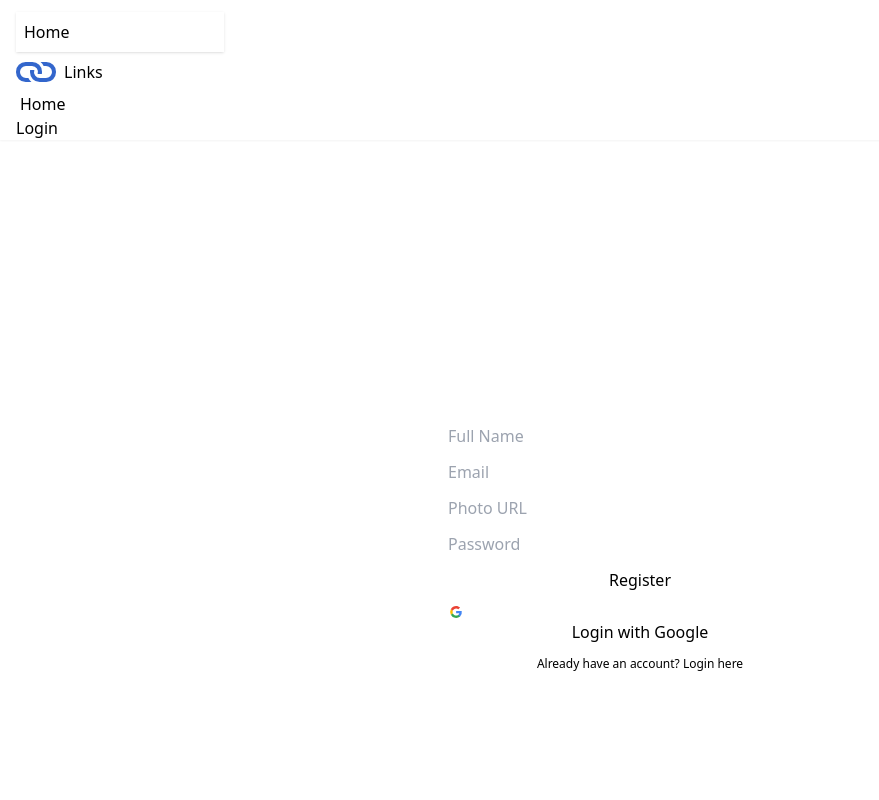
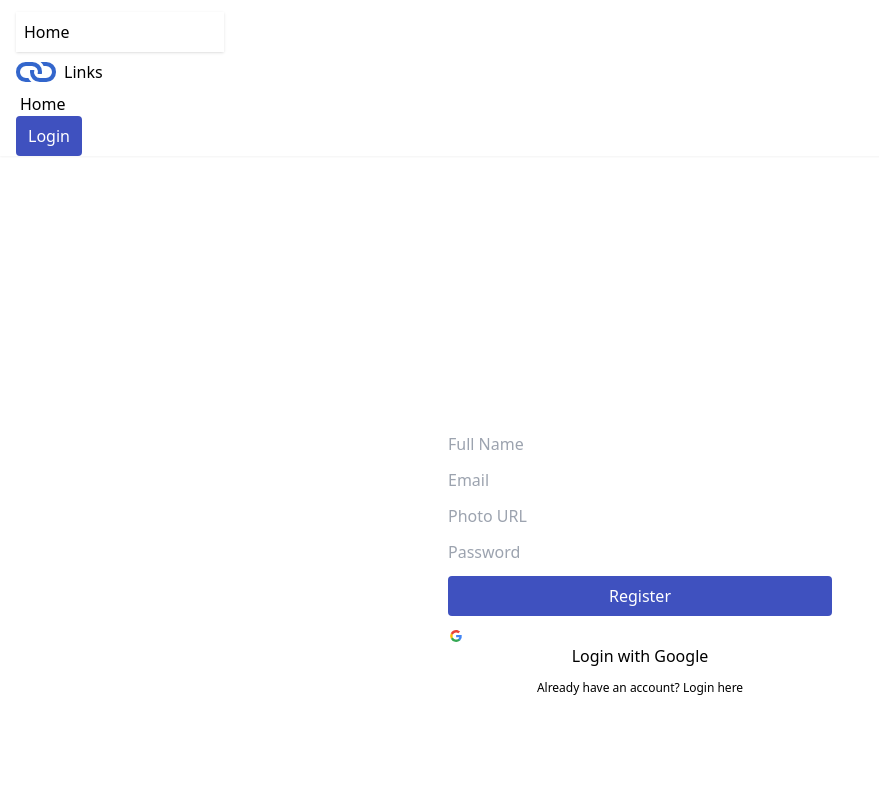
Before and after one commit to sakib-333/link-sharing-system-client, a React (Vite) app: page /register in a window 1280 px wide. Shown: the top 800 px of the page, without its empty margins (0-879 px from the left). Built offline with nearby package versions, Linux system fonts and the light colour scheme; no server answers.

Commit message:
Add primary button.

```diff
--- a/src/Components/Navbar/Navbar.tsx
+++ b/src/Components/Navbar/Navbar.tsx
@@ -80,7 +80,7 @@ const Navbar = () => {
             </>
           ) : (
             <Link to={"/login"}>
-              <button className="btn">Login</button>
+              <button className="primary-btn">Login</button>
             </Link>
           )}
         </>
--- a/src/Pages/AddPage/AddPage.tsx
+++ b/src/Pages/AddPage/AddPage.tsx
@@ -119,7 +119,7 @@ const AddPage = () => {
               Add
             </button>
           ) : (
-            <button className="btn btn-neutral w-full">Add</button>
+            <button className="primary-btn w-full">Add</button>
           )}
         </div>
       </form>
--- a/src/Pages/LoginPage/LoginPage.tsx
+++ b/src/Pages/LoginPage/LoginPage.tsx
@@ -47,7 +47,7 @@ const LoginPage = () => {
           />
         </div>
         <div>
-          <button type="submit" className="btn btn-neutral w-full">
+          <button type="submit" className="primary-btn w-full">
             Login
           </button>
         </div>
--- a/src/Pages/RegisterPage/RegisterPage.tsx
+++ b/src/Pages/RegisterPage/RegisterPage.tsx
@@ -68,7 +68,7 @@ const RegisterPage = () => {
           />
         </div>
         <div>
-          <button className="btn btn-neutral w-full">Register</button>
+          <button className="primary-btn w-full">Register</button>
         </div>
         <div className="divider"></div>
         <div className="w-full">{googleSignin}</div>
--- a/src/index.css
+++ b/src/index.css
@@ -1,3 +1,9 @@
 @tailwind base;
 @tailwind components;
 @tailwind utilities;
+
+@layer components {
+  .primary-btn {
+    @apply px-3 py-2 bg-[#3f51bf] rounded hover:bg-[#707abc] text-white;
+  }
+}
```
